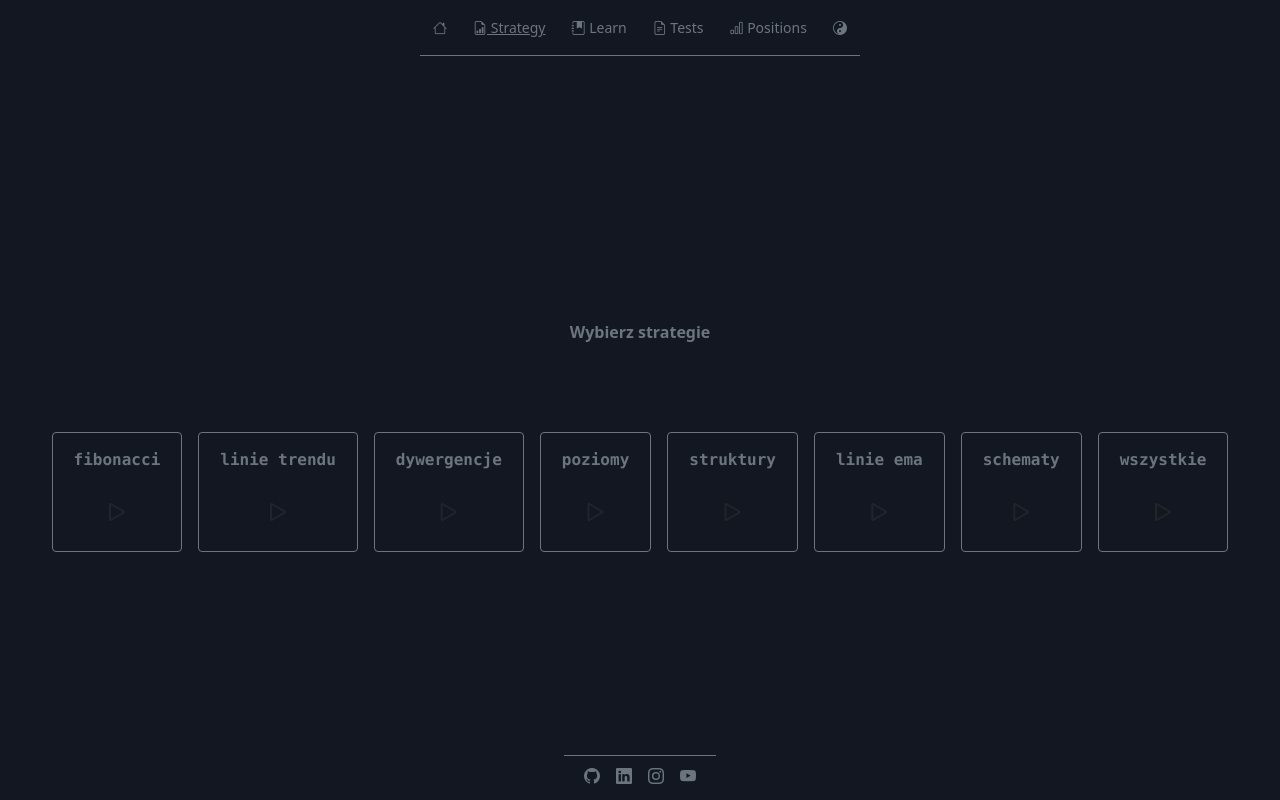
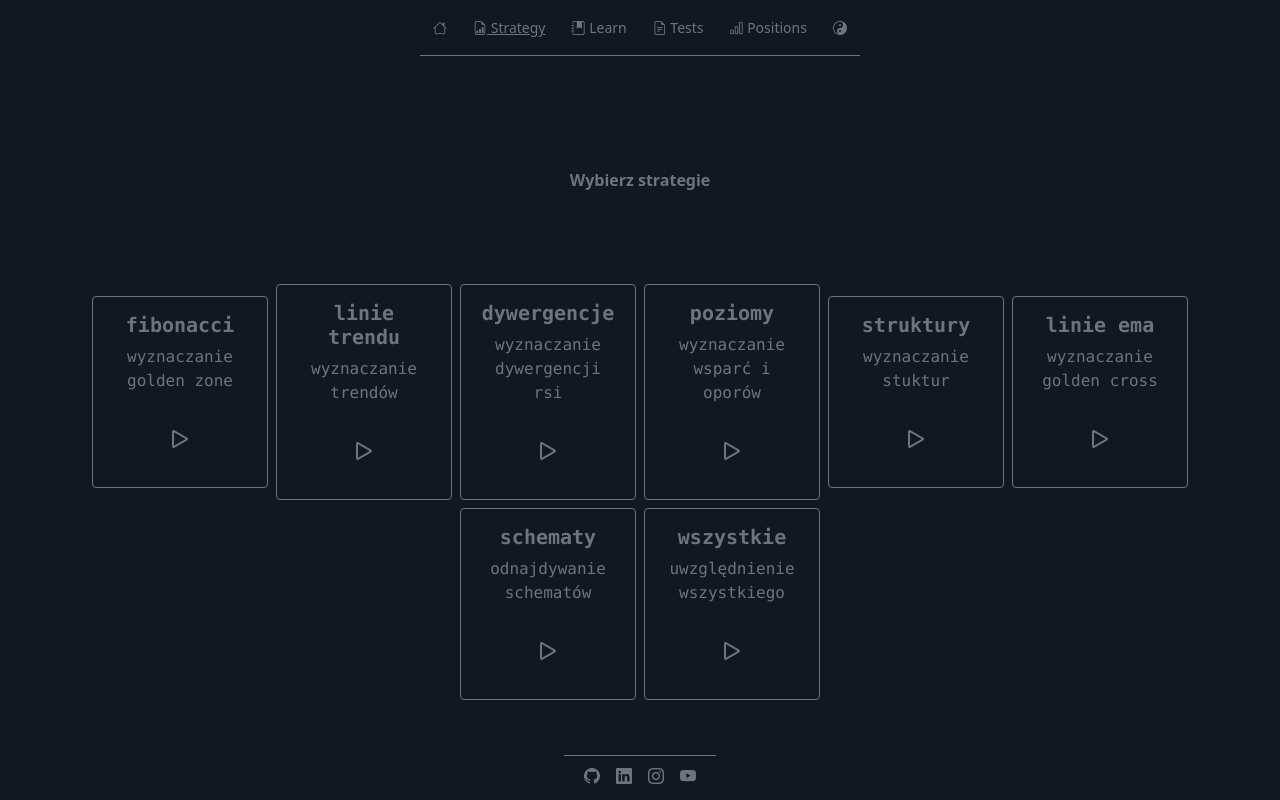
Before and after one commit to PjerC/forexy, a React (Create React App) app: page / in a window 1280 px wide. Both pictures are taken after a click on the button "Strategy". Built offline with nearby package versions, Linux system fonts and the light colour scheme.

Commit message:
sorting stuff

```diff
--- a/src/App.js
+++ b/src/App.js
@@ -1,4 +1,7 @@
 import { useState } from 'react';
+import 'bootstrap/dist/css/bootstrap.min.css'
+import 'bootstrap-icons/font/bootstrap-icons.css';
+import 'bootstrap';
 import './App.css';
 import NavBar from './NavBarModules/NavBar.js'
 import DisplayModule from './DisplayModules/DisplayModule.js'
@@ -18,6 +21,7 @@ const App = (props) => {
 
   return (
     <div style={{backgroundColor:backgroundColor? 'rgb(19,23,34)':'white'}} className="d-flex flex-column container-fluid App justify-content-center align-items-center">
+
       <NavBar
               backgroundColor={backgroundColor} setBackgroundColor={setBackgroundColor}
               visibilityStrategy={visibilityStrategy} setVisibilityStrategy={setVisibilityStrategy}
--- a/src/ContentModules/ContentModules.css
+++ b/src/ContentModules/ContentModules.css
@@ -1,15 +1,7 @@
-@keyframes fadeIn {
-    0% {opacity: 0}
-    100% {opacity:1}
-}
 .animScale{
     transition: transform .5s;
+}
 
-}
-.animScale_2:hover{
-    transition:  transform .5;
-    color: burlywood;
-}
 .animScale:hover {
     transform: scale(1.1);
     background-color: rgb(33, 38, 53);
@@ -17,4 +9,8 @@
     box-shadow:0 4px 8px 0 rgba(214, 207, 207, 0.2), 0 6px 20px 0 rgba(143, 138, 138, 0.19);
     color: burlywood;
 }
+.animScale_2:hover{
+    transition:  transform .5;
+    color: burlywood;
+}
 .animScale_2:hover {color: rgb(150, 138, 123);}
--- a/src/ContentModules/Material.js
+++ b/src/ContentModules/Material.js
@@ -18,9 +18,6 @@ const Material = (props) => {
         {no:'9.', title: 'Pozostałe'}
     ]
 
-    // TO DO - zmienim onmouseleave / enter na jedna funkcje   typy false/true
-    //const changeFolderImg = () => {setFolderImg('text-secondary bi bi-folder2-open')}
-    //const changeImgToInitial = () => {setFolderImg('text-secondary bi bi-folder')}
     return (
         <div className='container text-secondary align-items-center justify-content-center m-1'>
             <div className='row justify-content-md-center align-items-center m-1'>
--- a/src/ContentModules/Positions.js
+++ b/src/ContentModules/Positions.js
@@ -1,9 +1,18 @@
-import UnderConstruction from "../UsableModules/UnderConstruction"
+//import { useState } from 'react';
+import 'bootstrap/dist/css/bootstrap.min.css'
+import 'bootstrap-icons/font/bootstrap-icons.css';
+<link
+  rel="stylesheet"
+  href="https://cdn.jsdelivr.net/npm/bootstrap@5.1.3/dist/css/bootstrap.min.css"
+  integrity="sha384-1BmE4kWBq78iYhFldvKuhfTAU6auU8tT94WrHftjDbrCEXSU1oBoqyl2QvZ6jIW3"
+  crossorigin="anonymous"
+/>
 
 // TO DO ekran dodawania pozycji ,object ze statetami, img z google drive'a , sl,tp,rr, profit %, para , interwał , typ analizy
 const Positions = (props) => {
+
     return (
-        <div> Positions Module<UnderConstruction /></div>
+<>under construction</>
     )
 }
 export default Positions
--- a/src/ContentModules/Stategy.js
+++ b/src/ContentModules/Stategy.js
@@ -1,36 +1,43 @@
 //import { useState } from 'react';
 import './ContentModules.css';
+import 'bootstrap/dist/css/bootstrap.min.css'
+import "bootstrap-icons/font/bootstrap-icons.css";
 const Strategy = (props) => {
     // state data to preview strategy text
     const {setPreviewText} = props;
     const objStrategies = [
-        {strategyName:'fibonacci',previewImgUrl: 'https://drive.google.com/uc?id=10j7L5EJ_4Z7_IZXY3XqtRxn0Gxz6GUCk', preview:'fibonacci retramecent based on golden zone between 0.5 and 0.618 levels' },
-        {strategyName:'linie trendu',previewImgUrl: 'https://drive.google.com/uc?id=1cLPpUEJtRg5y_AhB0iYOFRUH4vv032bA', preview:'trendline drawing on places where price was reacting. Break and retest template for confirmation'},
-        {strategyName:'dywergencje',previewImgUrl: 'https://drive.google.com/uc?id=1bj2OtZ0ORoBvoXBFVCv8fXwIcaMstEUU', preview:'rsi indicator based divergence strategy. Confirmation under level 30 or above level 70'},
-        {strategyName:'poziomy',previewImgUrl: 'https://drive.google.com/uc?id=1lY-GpUSk7EJhD5TPHb31pM8AKr19ltAy',preview:'Finding levels where price was reacting historically. Included pryschological levels and quarters theory'},
-        {strategyName:'struktury',previewImgUrl: 'https://drive.google.com/uc?id=14FC-sakmyIgJy0JXBjwzB9_IkkqcO5GO',preview:'Finding market structure, higher high, higher lows, lower highs, lower lows. Also BoS method'},
-        {strategyName:'linie ema',previewImgUrl: 'https://drive.google.com/uc?id=11n_JROa1Ajahxp8GmJpxQQ9gfKYbsvO1',preview:'finding actual trend structure based on moving averages'},
-        {strategyName:'schematy',previewImgUrl: 'https://drive.google.com/uc?id=1oRaVsDJdXH-z7Vccsg0tB6JdF5X4eRE9',preview:'patterns base strategy for confirmations'},
-        {strategyName:'wszystkie',previewImgUrl: '',preview:'mixed strategy'}
+        {strategyName:'fibonacci', description: 'wyznaczanie golden zone',previewImgUrl: 'https://drive.google.com/uc?id=10j7L5EJ_4Z7_IZXY3XqtRxn0Gxz6GUCk', preview:'Wyznaczanie poziomów 0.618 i 0.5 - strefy golden zone. Określanie początku i końca ruchu.' },
+        {strategyName:'linie trendu', description: 'wyznaczanie trendów',previewImgUrl: 'https://drive.google.com/uc?id=1cLPpUEJtRg5y_AhB0iYOFRUH4vv032bA', preview:'Rysowanie linii trendu w miejscu reakcji ceny. Określanie przebicia linii i testu poziomu.'},
+        {strategyName:'dywergencje', description: 'wyznaczanie dywergencji rsi',previewImgUrl: 'https://drive.google.com/uc?id=1bj2OtZ0ORoBvoXBFVCv8fXwIcaMstEUU', preview:'Znajdywanie prawidłowych dywergencji na podstawie wskaźnika rsi, w strefach wykupienia lub wyprzedania.'},
+        {strategyName:'poziomy', description: 'wyznaczanie wsparć i oporów',previewImgUrl: 'https://drive.google.com/uc?id=1lY-GpUSk7EJhD5TPHb31pM8AKr19ltAy',preview:'Wyznaczanie możliwych wsparć i oporów dla ceny. Teoria poziomów psychologicznych.'},
+        {strategyName:'struktury', description: 'wyznaczanie stuktur',previewImgUrl: 'https://drive.google.com/uc?id=14FC-sakmyIgJy0JXBjwzB9_IkkqcO5GO',preview:'Określanie struktury instrumentu. Wyznaczanie dołków i szczytów. BoS.'},
+        {strategyName:'linie ema', description: 'wyznaczanie golden cross',previewImgUrl: 'https://drive.google.com/uc?id=11n_JROa1Ajahxp8GmJpxQQ9gfKYbsvO1',preview:'Użycie linii ema do określania aktualnego trendu.'},
+        {strategyName:'schematy', description: 'odnajdywanie schematów',previewImgUrl: 'https://drive.google.com/uc?id=1oRaVsDJdXH-z7Vccsg0tB6JdF5X4eRE9',preview:'Odnajdywanie powtarzających się schematów.'},
+        {strategyName:'wszystkie', description: 'uwzględnienie wszystkiego',previewImgUrl: '',preview:'Wykorzystanie wiedzy ze wszystkich strategii do znajdywania potwierdzeń.'}
     ];
-   //TO DO - zakodzic metode do animowania kazdego elementu objektu - OSOBNO  , delay iteration ?
+
    //TO DO - spinner - img loading
-   // to do - usunac inline style i dodac do głownego css kompnentu - best practice
-    // <img src={item.previewImgUrl} className='img-fluid'></img>
     return (
-
-        <div style={{animation:'fadeIn 1s'}}  className='d-flex flex-wrap text-secondary justify-content-center align-items-center m-1'>
+        <div   className='d-flex flex-wrap text-secondary font-monospace justify-content-center align-items-center m-1'>
         {
             objStrategies.map((item) =>
-                <div style={{animation:'animScale 500ms'}} onMouseEnter={()=>{setPreviewText(item.preview)}}
-                    className='animScale justify-content-center align-items-center border border-secondary rounded m-2 p-2'
+            <div className='d-flex flex-wrap animScale card border border-secondary bg-transparent rounded m-1 justify-content-center align-items-center' style={{width:'11rem'}}
+                 onMouseEnter={()=>{setPreviewText(item.preview)}} key={item.strategyName}>
+                  <div className="card-body">
+                    <h5 className="card-title fw-bold">{item.strategyName}</h5>
+                    <p className="fs-6">{item.description}</p>
+                    <button type="button" className="btn shadow-none text-secondary"><i className='fs-2 bi bi-play'></i></button>
+                </div>
+            </div>
+              /*  <div onMouseEnter={()=>{setPreviewText(item.preview)}}
+                    className='d-flex flex-wrap animScale justify-content-center align-items-center border border-secondary rounded m-2 p-2'
                     key={item.strategyName}>
-                        <button className='btn animScale_2 shadow-none'>
-                            <p style={{animation: 'fadeIn 1s'}} className='text-secondary fw-bold justify-content-center font-monospace '>{item.strategyName}</p>
+                        <button className='btn animScale_2 shadow-none' >
+                            <p className='text-secondary fw-bold justify-content-center font-monospace '>{item.strategyName}</p>
                             <i className='fs-2 bi bi-play'></i>
                          </button>
 
-                 </div>)
+                 </div>*/)
         }
 
         </div>
--- a/src/ContentModules/StrategyPreview.js
+++ b/src/ContentModules/StrategyPreview.js
@@ -3,7 +3,9 @@
 const StrategyPreview = (props) => {
     const {previewText} = props;
     return(
-        <div className="d-flex text-secondary fw-bold justify-content-center align-items-center rounded h-25 m-1 p-2 ">{previewText}</div>
+        <div className="d-flex container text-secondary fw-bold justify-content-center h-25 align-items-center rounded  m-1 p-1">
+            <p className="fs-6">{previewText}</p>
+        </div>
     )
 }
 export default StrategyPreview;
--- a/src/DisplayModules/DisplayModule.js
+++ b/src/DisplayModules/DisplayModule.js
@@ -1,5 +1,6 @@
 //import { useState } from 'react';
 import 'bootstrap/dist/css/bootstrap.min.css'
+import 'bootstrap-icons/font/bootstrap-icons.css';
 import DisplayCenterModule from './DisplayCenterModule';
 
 // centered module with nested components
@@ -8,7 +9,7 @@ const DisplayModule = (props) => {
     const {visibilityStrategy,setVisibilityStrategy, visibilityMaterial, setVisibilityMaterial, visibilityTests,setVisibilityTests,visibilityPositions,setVisibilityPositions} = props;
 
     return(
-        <div className="d-flex flex-grow-1 w-100 align-self-center justify-content-center m-1">
+        <div className="d-flex flex-grow-1 w-100  align-self-center justify-content-center m-1">
             <DisplayCenterModule   visibilityStrategy={visibilityStrategy} setVisibilityStrategy={setVisibilityStrategy}
                                     visibilityMaterial={visibilityMaterial} setVisibilityMaterial={setVisibilityMaterial}
                                     visibilityTests={visibilityTests} setVisibilityTests={setVisibilityTests}
--- a/src/index.js
+++ b/src/index.js
@@ -5,6 +5,7 @@ import './index.css';
 import App from './App';
 //import reportWebVitals from '.Other/reportWebVitals';
 import 'bootstrap/dist/css/bootstrap.min.css'
+import 'bootstrap-icons/font/bootstrap-icons.css';
 
 
 const Main = (props) => {
```
Also changed, not shown: src/NavBarModules/NavBarCenterModule.js (+16 -6 lines).
